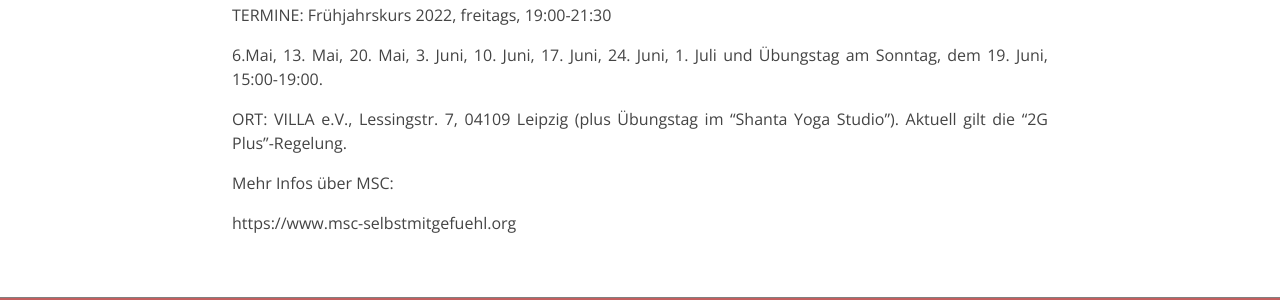
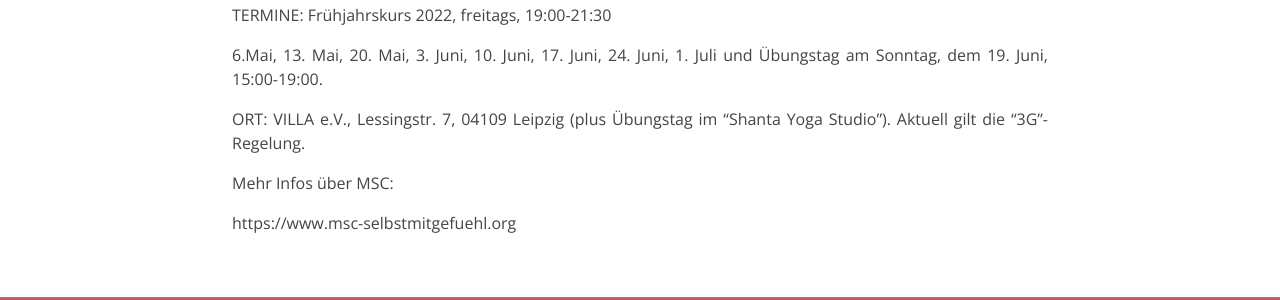
Before and after one commit to herzweite/herzweite.github.io, a Jekyll site: the page built from training.md, in a window 1280 px wide. Shown: the part 986-1286 px from the top of the page. Built offline with Jekyll 4.4.1, drawn with Linux system fonts in a browser that asks for light colours.

Commit message:
Update training.md

```diff
--- a/training.md
+++ b/training.md
@@ -30,7 +30,7 @@ Frühjahrskurs 2022, freitags, 19:00-21:30
 
 6.Mai, 13. Mai, 20. Mai, 3. Juni, 10. Juni, 17. Juni, 24. Juni, 1. Juli und Übungstag am Sonntag, dem 19. Juni, 15:00-19:00.
 
-ORT: VILLA e.V., Lessingstr. 7, 04109 Leipzig (plus Übungstag im "Shanta Yoga Studio"). Aktuell gilt die "2G Plus"-Regelung.
+ORT: VILLA e.V., Lessingstr. 7, 04109 Leipzig (plus Übungstag im "Shanta Yoga Studio"). Aktuell gilt die "3G"-Regelung.
 
 Mehr Infos über MSC:
 
```
